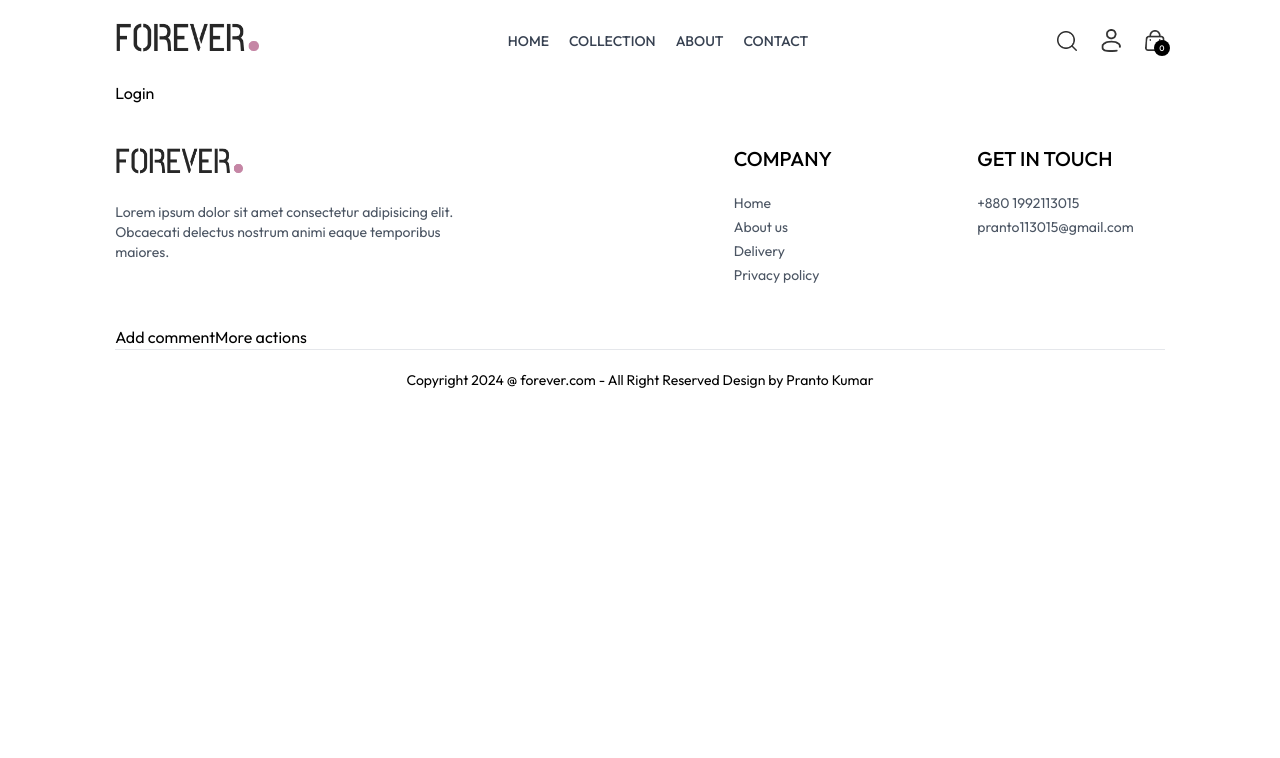
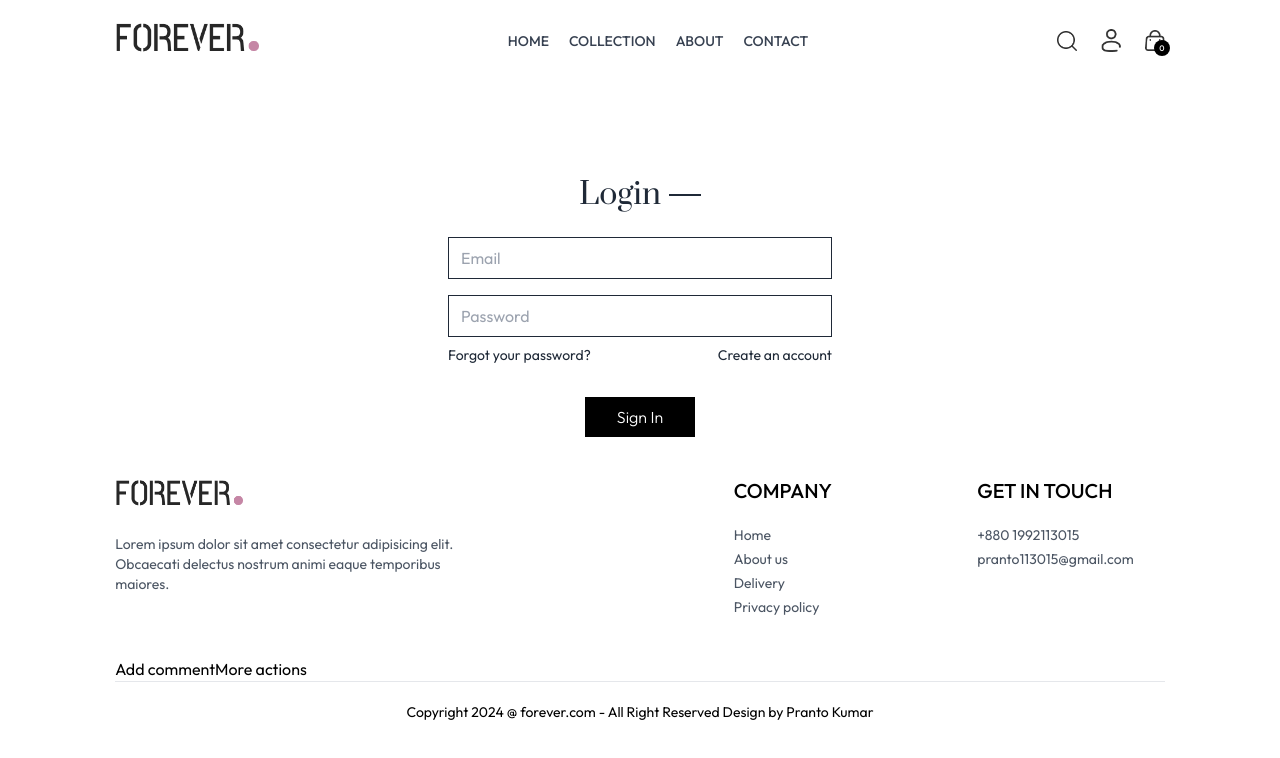
Before and after one commit to leowu0329/mernEcommerce, a React (Vite) app in the folder frontend/: page /login in a window 1280 px wide. Shown: the top 758 px of the page. Built offline with nearby package versions, Linux system fonts and the light colour scheme.

Commit message:
add login form with toggle between login and sign up states

```diff
--- a/frontend/src/components/Navbar.jsx
+++ b/frontend/src/components/Navbar.jsx
@@ -42,11 +42,13 @@
         />
 
         <div className="group relative">
-          <img
-            src={assets.profile_icon}
-            className="w-5 cursor-pointer"
-            alt="pofileIcon"
-          />
+          <Link to={'/login'}>
+            <img
+              src={assets.profile_icon}
+              className="w-5 cursor-pointer"
+              alt="pofileIcon"
+            />
+          </Link>
 
           <div className="group-hover:block hidden absolute dropdown-menu right-0 pt-4">
             <div className="flex flex-col gap-2 w-36 py-3 px-5 bg-slate-100 text-gray-500 rounded">
--- a/frontend/src/pages/Login.jsx
+++ b/frontend/src/pages/Login.jsx
@@ -1,8 +1,62 @@
+import { useState } from 'react';
+const Login = () => {
+  const [currentState, setCurrentState] = useState('Login');
+  return (
+    <div>
+      <form className="flex flex-col items-center w-[90%] sm:max-w-96 m-auto mt-14 gap-4 text-gray-800">
+        <div className="inline-flex items-center gap-2 mb-2 mt-10">
+          <p className="prata-regular text-3xl">{currentState}</p>
+          <hr className="border-none h-[1.5px] w-8 bg-gray-800" />
+        </div>
 
-const Login = () => {
-  return (
-    <div>Login</div>
-  )
-}
+        {currentState === 'Login' ? (
+          ''
+        ) : (
+          <input
+            type="text"
+            className="w-full px-3 py-2 border border-gray-800"
+            placeholder="Name"
+            required
+          />
+        )}
+        <input
+          type="email"
+          className="w-full px-3 py-2 border border-gray-800"
+          placeholder="Email"
+          required
+        />
+        <input
+          type="password"
+          className="w-full px-3 py-2 border border-gray-800"
+          placeholder="Password"
+          required
+        />
 
-export default Login
+        <div className="w-full flex justify-between text-sm mt-[-8px]">
+          <p className="cursor-pointer">Forgot your password?</p>
+          {currentState === 'Login' ? (
+            <p
+              onClick={() => setCurrentState('Sign Up')}
+              className="cursor-pointer"
+            >
+              Create an account
+            </p>
+          ) : (
+            <p
+              onClick={() => setCurrentState('Login')}
+              className="cursor-pointer"
+            >
+              Login Here
+            </p>
+          )}
+        </div>
+
+        <button className="bg-black text-white font-light px-8 py-2 mt-4">
+          {currentState === 'Login' ? 'Sign In' : 'Sign Up'}
+        </button>
+      </form>
+    </div>
+  );
+};
+
+export default Login;
```
